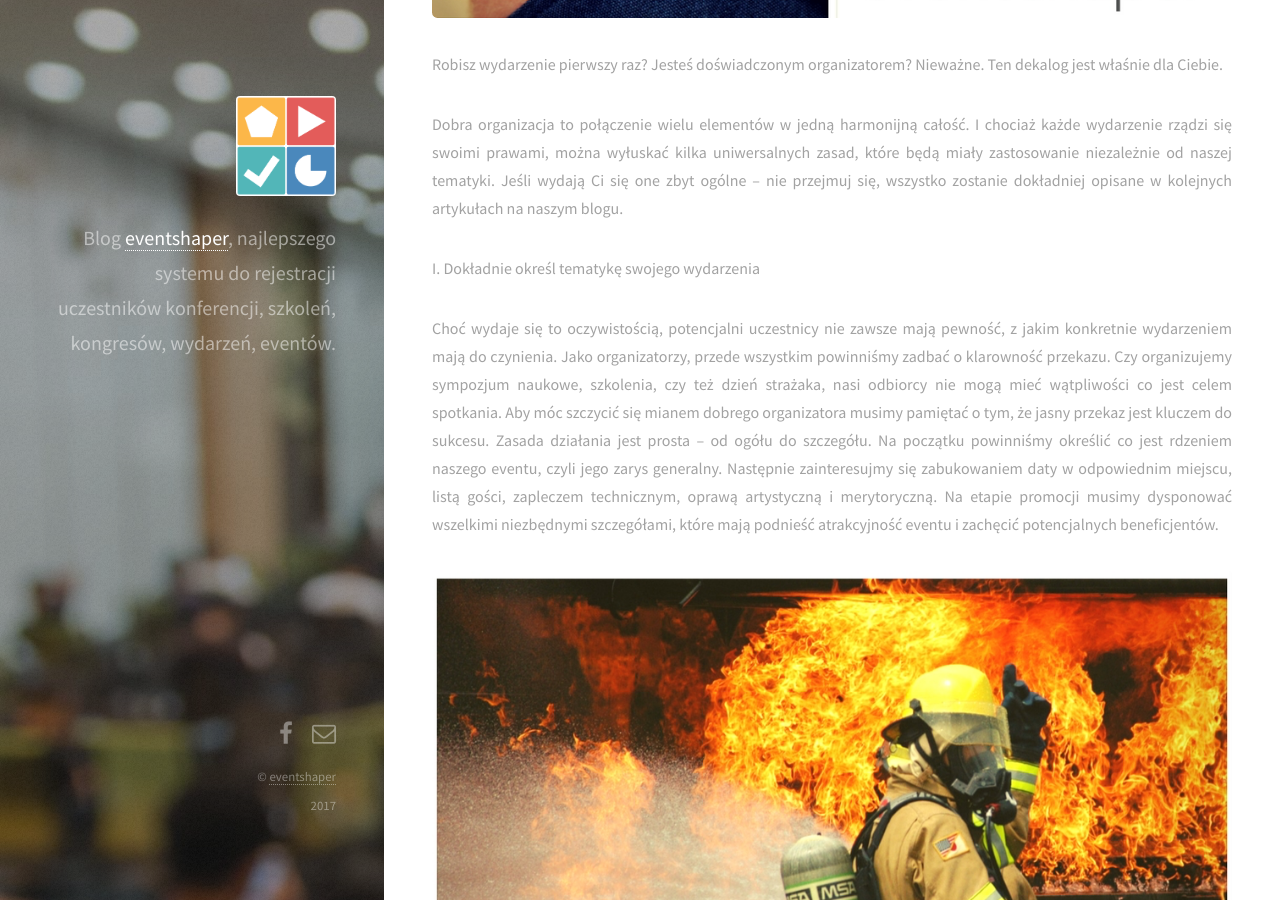
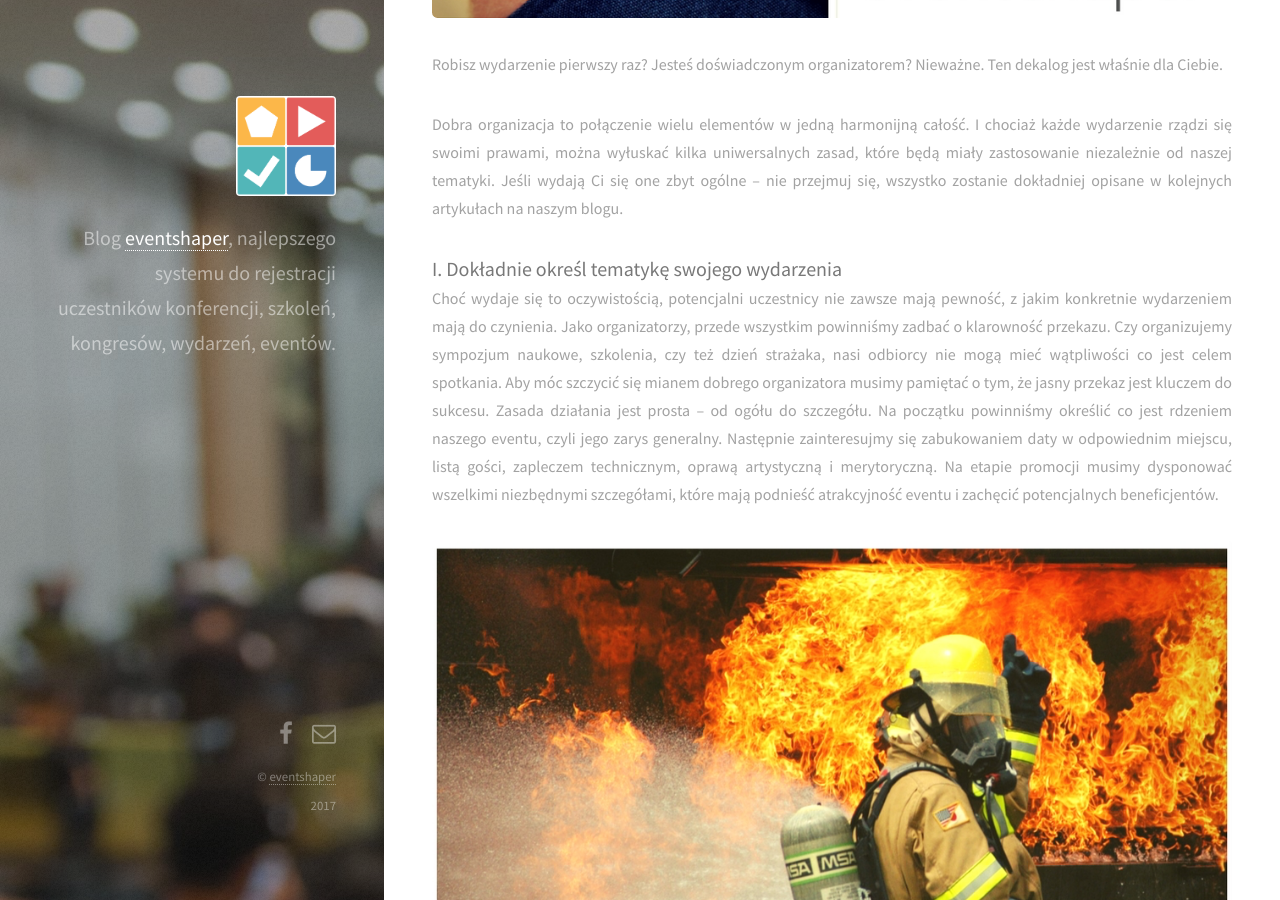
Before and after one commit to eventshaper/blog, a Jekyll site: the page built from _posts/2017-08-17-Dekalog-organizatora-czyli-jak-zorganizowac-wydarzenie-sprawnie-obsłuzyc-uczestnikow.markdown, in a window 1280 px wide and 900 px high, scrolled down 878 px. Built offline with Jekyll 4.4.1, drawn with Linux system fonts in a browser that asks for light colours; nearby versions of some CDN libraries.

```diff
--- a/_posts/2017-08-17-Dekalog-organizatora-czyli-jak-zorganizowac-wydarzenie-sprawnie-obsłuzyc-uczestnikow.markdown
+++ b/_posts/2017-08-17-Dekalog-organizatora-czyli-jak-zorganizowac-wydarzenie-sprawnie-obsłuzyc-uczestnikow.markdown
@@ -15,51 +15,51 @@ Robisz wydarzenie pierwszy raz? Jesteś doświadczonym organizatorem? Nieważne.
 
 Dobra organizacja to połączenie wielu elementów w jedną harmonijną całość. I chociaż każde wydarzenie rządzi się swoimi prawami, można wyłuskać kilka uniwersalnych zasad, które będą miały zastosowanie niezależnie od naszej tematyki. Jeśli wydają Ci się one zbyt ogólne – nie przejmuj się, wszystko zostanie dokładniej opisane w kolejnych artykułach na naszym blogu.
 
-I. Dokładnie określ tematykę swojego wydarzenia
+### I. Dokładnie określ tematykę swojego wydarzenia
 
 Choć wydaje się to oczywistością, potencjalni uczestnicy nie zawsze mają pewność, z jakim konkretnie wydarzeniem mają do czynienia. Jako organizatorzy, przede wszystkim powinniśmy zadbać o klarowność przekazu. Czy organizujemy sympozjum naukowe, szkolenia, czy też dzień strażaka, nasi odbiorcy nie mogą mieć wątpliwości co jest celem spotkania. Aby móc szczycić się mianem dobrego organizatora musimy pamiętać o tym, że jasny przekaz jest kluczem do sukcesu. Zasada działania jest prosta – od ogółu do szczegółu. Na początku powinniśmy określić co jest rdzeniem naszego eventu, czyli jego zarys generalny. Następnie zainteresujmy się zabukowaniem daty w odpowiednim miejscu, listą gości, zapleczem technicznym, oprawą artystyczną i merytoryczną. Na etapie promocji musimy dysponować wszelkimi niezbędnymi szczegółami, które mają podnieść atrakcyjność eventu i zachęcić potencjalnych beneficjentów.
 
 <img src="/images/fulls/p2/02.png" class="fit image">
 
-II. Ustal termin i miejsce odpowiednio wcześnie
+### II. Ustal termin i miejsce odpowiednio wcześnie
 
 Jak wiadomo, rynek eventowy rozrasta się coraz gwałtowniej, a co za tym idzie, odbywa się coraz więcej wydarzeń. Aby mieć pewność, że nasz pomysł przejdzie od etapu planowania do realizacji bez najmniejszych problemów, dobry organizator musi wykazać się odpowiednio wcześniej. Nie ma nic gorszego, niż odwołanie z eventu przez brak odpowiedniego miejsca, w którym mógłby się odbyć. Aby zyskać pewność, że nasza impreza odbędzie się w wyznaczonym czasie i wyznaczonym miejscu, musimy zainteresować się jego wynajmem ze sporym wyprzedzeniem. Mając kilka alternatyw, warto wybrać się osobiście do każdego z miejsc, aby samemu ocenić, które będzie najbardziej odpowiadało nam i, przede wszystkim, naszym uczestnikom.
 
  <img src="/images/fulls/p2/03.png" class="fit image">
 
-III. Nie zostawiaj rejestracji gości na ostatnią chwilę
+### III. Nie zostawiaj rejestracji gości na ostatnią chwilę
 
 Wydarzenie bez uczestników nie ma prawa istnieć. Musimy pamiętać, że nasi goście to najważniejszy element imprezy. Dlatego trzeba odpowiednio o nich zadbać. Pierwszym momentem, kiedy nawiązujemy z nimi pośredni kontakt, jest moment zapraszania i rejestracji. Jeśli odpowiednio wypromowaliśmy nasz event i wydaje się, że chętni będą uderzać drzwiami i oknami, jesteśmy już tylko o krok od sukcesu – musimy teraz sprawnie przeprowadzić ich przez proces rejestracji. Chyba nikt z nas nie lubi bezsensownych ankiet, które koniec końców nie dają żadnych wymiernych rezultatów. Jeszcze gorzej, kiedy osoba zainteresowana nie może odnaleźć formularza zgłoszeniowego. Dobry organizator będzie wiedział, że musi otrzymać od uczestników niezbędne minimum. Aby uniknąć dodatkowych kosztów, możemy wykorzystać usługę rejestracji. Nie tylko umożliwi nam ono skonstruowanie odpowiedniego modułu zapisów, lecz także pozwoli wysyłać potwierdzenia, weryfikować uczestników i zwracać nam status rejestracji każdej zainteresowanej osoby. Możliwości jest naprawdę wiele i tylko od nas zależy, w jaki sposób je wykorzystamy.
 
  <img src="/images/fulls/p2/04.png" class="fit image">
 
-IV. Zaplanuj agendę
+### IV. Zaplanuj agendę
 
 Clou eventu. Bez solidnie przygotowanej agendy żaden poważny event nie wejdzie w życie. Ułatwienie dla organizatora, uczestników, prelegentów, załogi… Można by wymieniać i wymieniać. Najważniejsze jest, żeby przygotować ją tak precyzyjnie, jak tylko się da. Należy zapewnić wystarczająco dużo czasu na odpoczynek i coffee breaki, dać uczestnikom chwilę wytchnienia i przede wszystkim realnie oszacować czas na poszczególne czynności. Czasem trudno jest samemu dobrze zaplanować cały event i mieć go pod kontrolą. Dużo łatwiej zarządzać tym wirtualnie. Umożliwi nam to narzędzie tworzenia agendy i kontrolowania jej na bieżąco. Planujemy, udostępniamy, odhaczamy zaliczone punkty i  wszystko mamy pod kontrolą.
 
  <img src="/images/fulls/p2/05.png" class="fit image">
 
-V. Zaprojektuj swoją wizytówkę WWW
+### V. Zaprojektuj swoją wizytówkę WWW
 
 Kluczowy środek promocyjno-informacyjny. W dzisiejszym skomputeryzowanym świecie nie ma szybszej metody na przekazywanie wszelkich szczegółów niż Internet. A jeśli Internet, to może warto, żeby nasz event miał swoją własną stronę internetową? Jest to jeden z najbardziej widocznych trendów organizatorów. Nie ma się co dziwić – właściwie tylko tak możemy dotrzeć do całego grona odbiorców bez wysiłku. Podczas tworzenia strony pamiętajmy o czytelności i atrakcyjnym designie, gdyż głównie na tym skupia się uwaga naszego czytelnika. Oprócz tego, oczywiście, strona wydarzenia musi zawierać kompletne informacje na jego temat, sposób zapisu, metody płatności, kontakt z organizatorami… Brzmi jak ogrom roboty? Faktycznie, stworzenie atrakcyjnej strony internetowej nie jest łatwym zadaniem. Na szczęście możemy skorzystać z niezwykle wygodnego narzędzia, które pomoże nam sprawnie zarządzać zawartością strony, pozwoli na płynne, szybkie zmiany i będzie wyglądała estetycznie, przemawiając do nawet najbardziej wybrednego klienta.
 
-VI. Przygotuj identyfikatory
+### VI. Przygotuj identyfikatory
 
 Niech będą ładne, estetyczne i przydatne. Poza imieniem, nazwiskiem i rolą w evencie powinny zawierać harmonogram wydarzenia oraz kontakt do osób odpowiedzialnych za organizację. Możemy skorzystać z gotowych wzorów znalezionych w Internecie, ale chyba każdy z nas woli, aby identyfikator był wizualnie dopasowany do klimatu imprezy. Czy potrzebujemy kodu QR, aby dać uczestnikom dostęp do wszystkich niezbędnych informacji? A może potrzebujemy nanieść logo sponsorów i partnerów? Narzędzie do kreowania materiałów graficznych jest proste w obsłudze, lecz niesie ze sobą ogromne możliwości.
 
-VII. Nawiąż kontakt z partnerami
+### VII. Nawiąż kontakt z partnerami
 
 Bardzo ważny element eventu. Niezależnie, czy nasi partnerzy wspierają nas merytorycznie czy finansowo, są jednym z filarów dobrego wydarzenia. Czasem ciężko samu mieć oko na wszystkie strony naszego wydarzenia, dlatego podział zadań, zwłaszcza przy organizacji naprawdę dużych imprez, jest dla nas esencjonalny. Istotne jest, aby zawsze być w kontakcie z naszymi partnerami, informować ich o wszystkich działaniach, a także pozwolić im na czynny udział w planowaniu wydarzenia. Za pomocą panelu organizatora możemy odpowiednio pogrupować naszych partnerów, przydzielić odpowiednie uprawnienia, aby mogli oni pomóc przy planowaniu, usprawni komunikację na drodze organizator-partnerzy, a także pozwoli zaimportować listę partnerów z poprzednich wydarzeń organizowanych dzięki temu serwisowi.
 
-VIII. Zadbaj o dobrą promocję wydarzenia
+### VIII. Zadbaj o dobrą promocję wydarzenia
 
 Kiedy organizujemy event dobrze byłoby, żeby ktokolwiek o nim wiedział. Jeżeli zatem chcemy mieć komplet sprzedanych wejściówek, należy zadbać o odpowiednią reklamę. Przede wszystkim, musimy klarownie określić nasz target. Jeśli kierujemy event do ludzi młodych, dynamicznych i towarzyskich, najlepiej będzie promować go na portalach społecznościowych. Chwytliwe hashtagi i atrakcyjne zdjęcia mile widziane. Taka reklama może jednak okazać się pudłem, jeżeli odbiorcami wydarzenia będą nobliwi profesorowie. Wtedy możemy zastanowić się nad plakatami, ulotkami czy reklamą w mediach. Warto także pamiętać o odpowiednim udokumentowaniu naszego eventu. Tu przede wszystkim musimy skupić się na Facebooku, Twitterze czy Instagramie, aby za pomocą zdjęć zadowolonych uczestników i ich pozytywnych komentarzy kreować sobie pozytywny wizerunek na przyszłość.
 
-IX. Zaplanuj budżet
+### IX. Zaplanuj budżet
 
 To jeden z najtrudniejszych elementów planowania. Musimy sprawnie oszacować potencjalne wpływy i  wydatki. Ustalamy, czy event jest darmowy, czy może pobieramy opłaty za wejście. Oceniamy, ile będzie kosztowało nas opłacenie prelegentów, zakup wszystkich niezbędnych akcesoriów, gadżetów i artykułów. Najkorzystniej byłoby zintegrować wszystkie płatności na wydarzeniu, aby nie martwić się brakiem funduszy na koncie.
 
-X. Wprowadź wszystko w życie
+### X. Wprowadź wszystko w życie
 
 Na papierze wszystko wygląda przyzwoicie. Wszystko zarezerwowane, lista uczestników pęka w szwach, sponsorzy i partnerzy już się wykazali, do eventu zostało kilka godzin. Wzorowy organizator nie spoczywa na laurach, lecz ciągle trzyma rękę na pulsie. Od samego początku do samego końca musimy zajmować się wydarzeniem jak własnym dzieckiem, jeśli chcemy mieć gwarancję, że będzie ono sukcesem i zostaniemy poleceni następnym klientom. Czy nie byłoby pięknie, gdyby wszystkim można było zarządzać w jednym miejscu? Otóż można. Wystarczy skorzystać z systemu [eventshaper](https://eventshaper.pl?utm_source=eventshaper-blog&utm_medium=referral&utm_campaign=blog&utm_term=article2), aby prosto i bezboleśnie sprawować kontrolę nad eventem od początku do samego końca.
 
```
